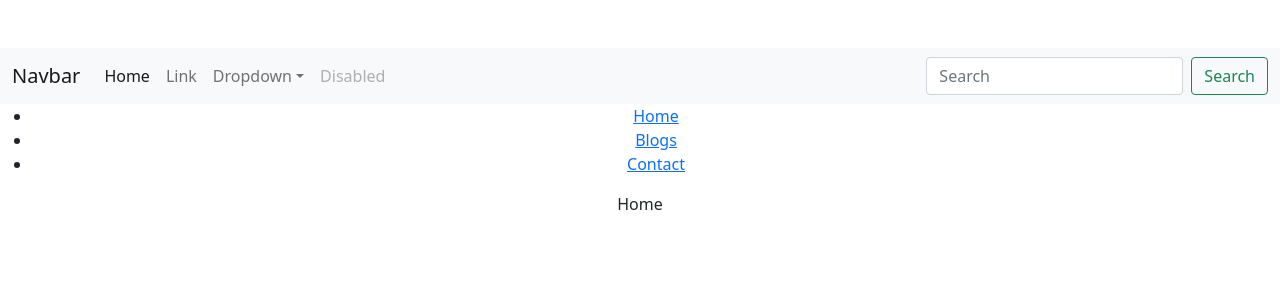
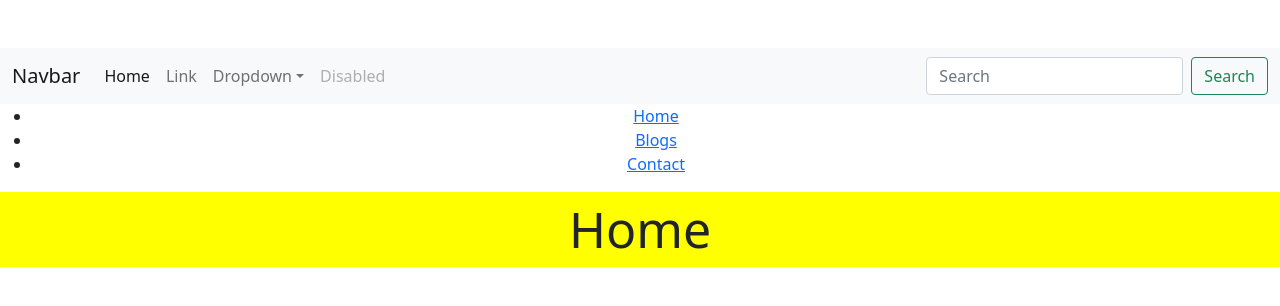
Before and after one commit to dt-sakir/Learn-React-JS, a React (Create React App) app: page / in a window 1280 px wide. Shown: the top 306 px of the page. Built offline with nearby package versions, Linux system fonts and the light colour scheme.

Commit message:
in line css

```diff
--- a/src/pages/Home.js
+++ b/src/pages/Home.js
@@ -3,7 +3,7 @@ import React, { Component } from 'react'
 export default class Home extends Component {
   render() {
     return (
-      <div>Home</div>
+      <div style={{ fontSize:"50px", backgroundColor:"yellow" }}>Home</div>
     )
   }
 }
```
